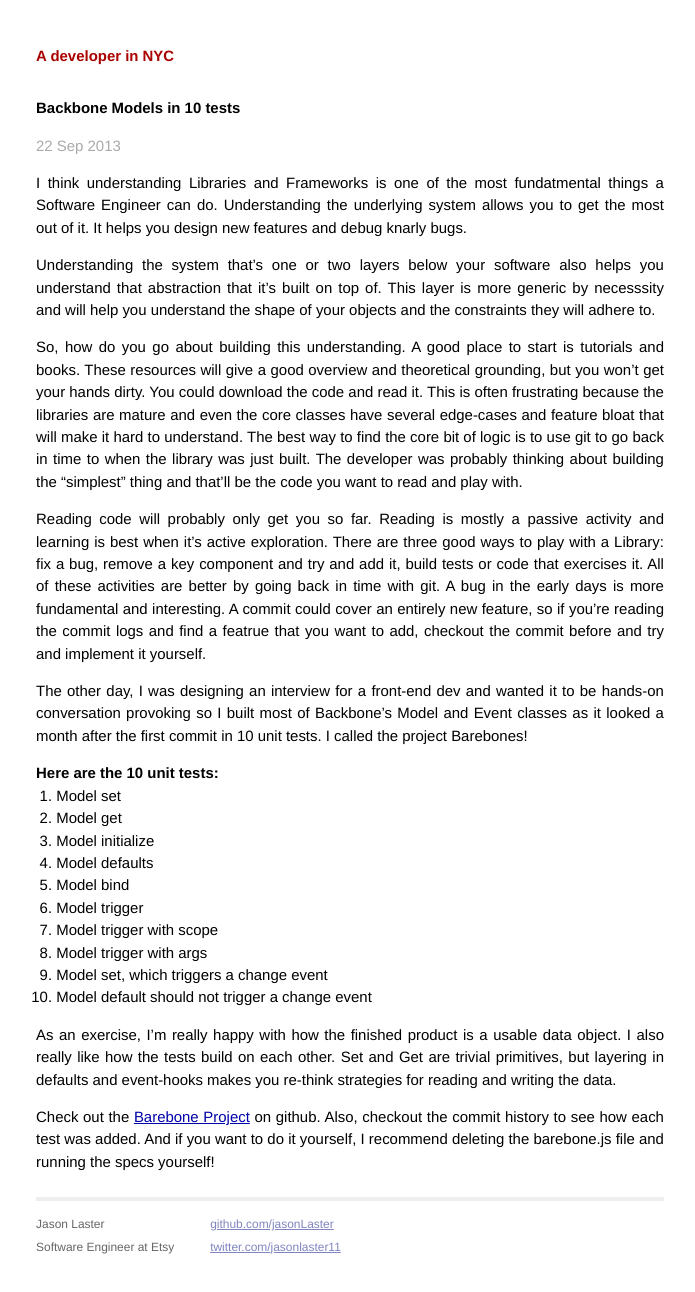
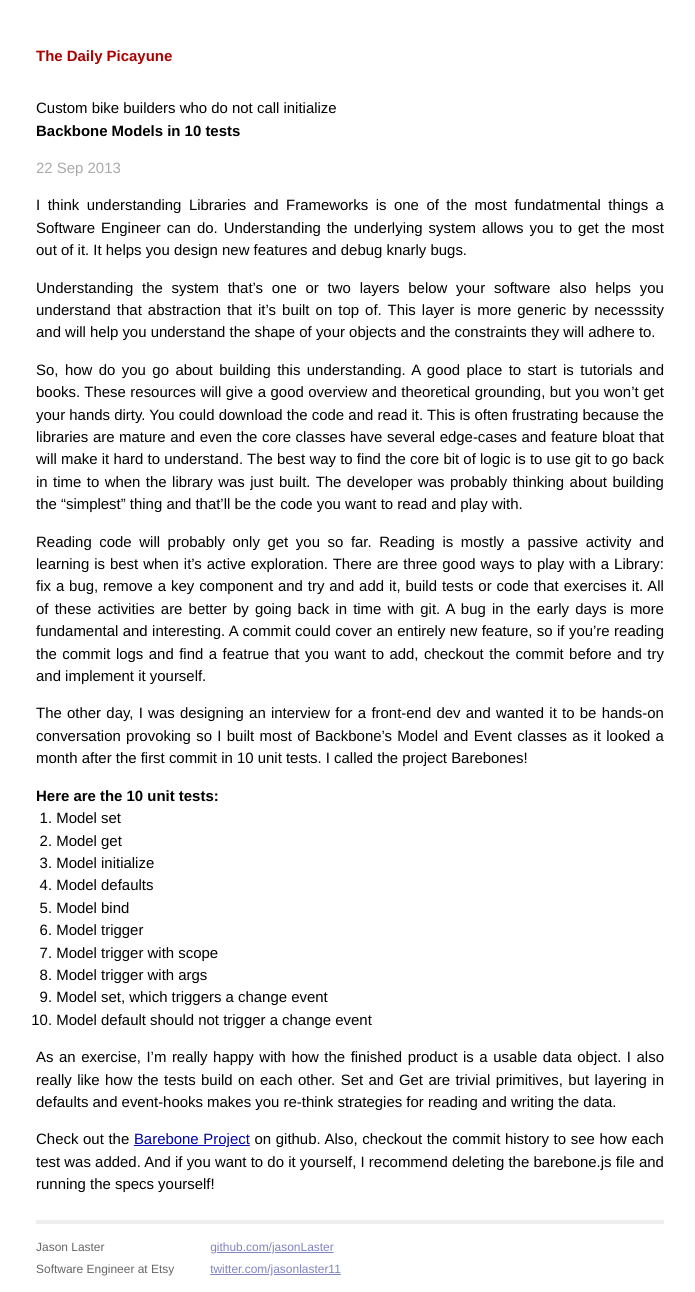
Before and after one commit to jasonLaster/jasonLaster.github.io, a Jekyll site: the page built from _posts/2014-02-24-extend.markdown, in a window 1280 px wide. Shown: the whole page, without its empty margins (290-985 px from the left). Built offline with Jekyll 4.4.1, drawn with Linux system fonts in a browser that asks for light colours; Markdown is read by kramdown in place of the engine named in the settings; before the commit the page ends 1270 px from its top, so only the background shows below that.

Commit message:
tweak stuff

```diff
--- a/_config.yml
+++ b/_config.yml
@@ -1,5 +1,5 @@
-name: A developer in NYC
+name: The Daily Picayune
 markdown: redcarpet
 highlighter: true
-description:
+description: Custom bike builders who do not call initialize
 url: http://jasonlaster.github.io/
--- a/_layouts/default.html
+++ b/_layouts/default.html
@@ -14,6 +14,7 @@
         <div class="site">
           <div class="header">
             <h1 class="title"><a href="/">{{ site.name }}</a></h1>
+            <div class="description">{{ site.description }}</div>
           </div>
 
           {{ content }}
--- a/index.html
+++ b/index.html
@@ -1,6 +1,6 @@
 ---
 layout: default
-title: A developer in NYC
+title: The Daily Picayune
 ---
 
 <div id="home">
```
